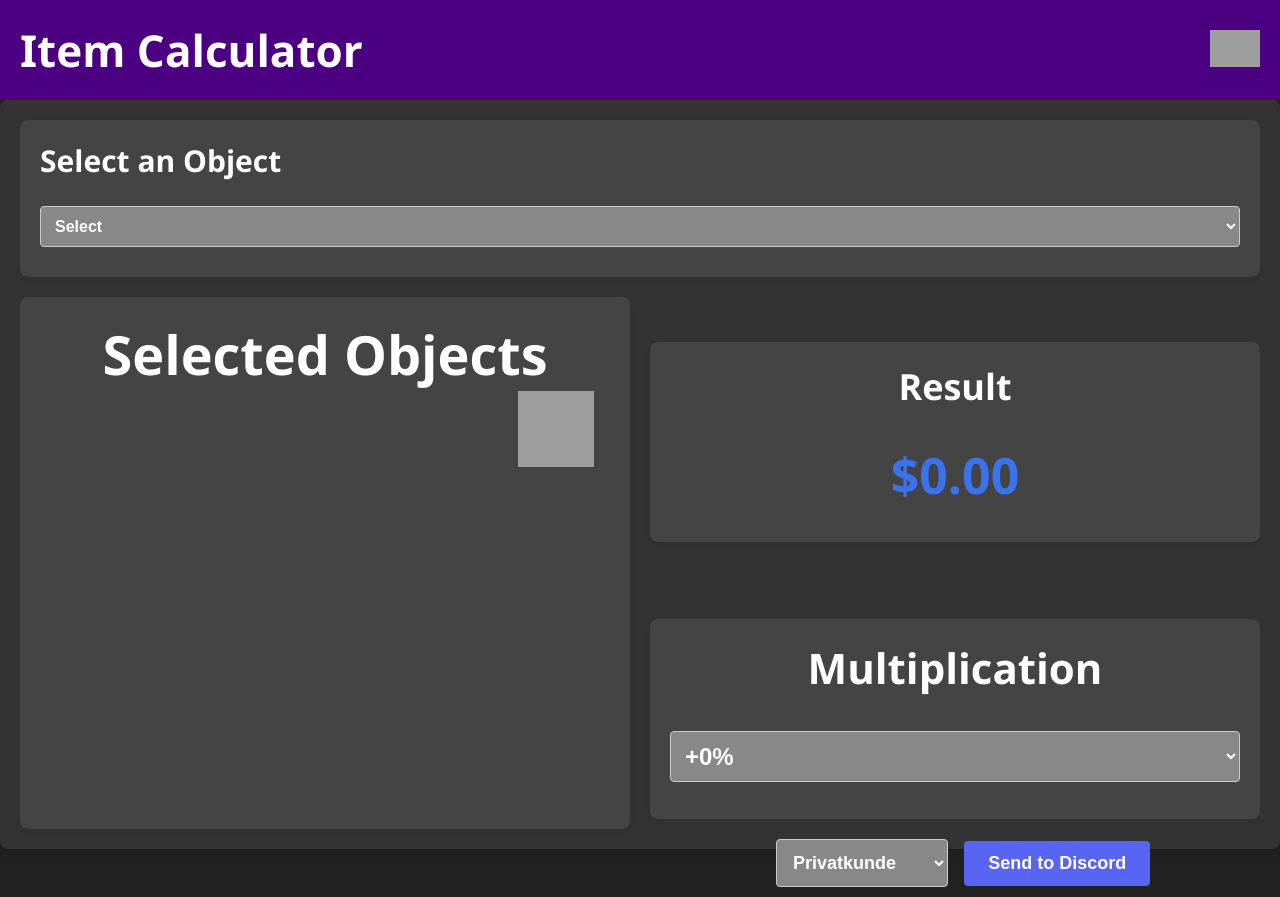
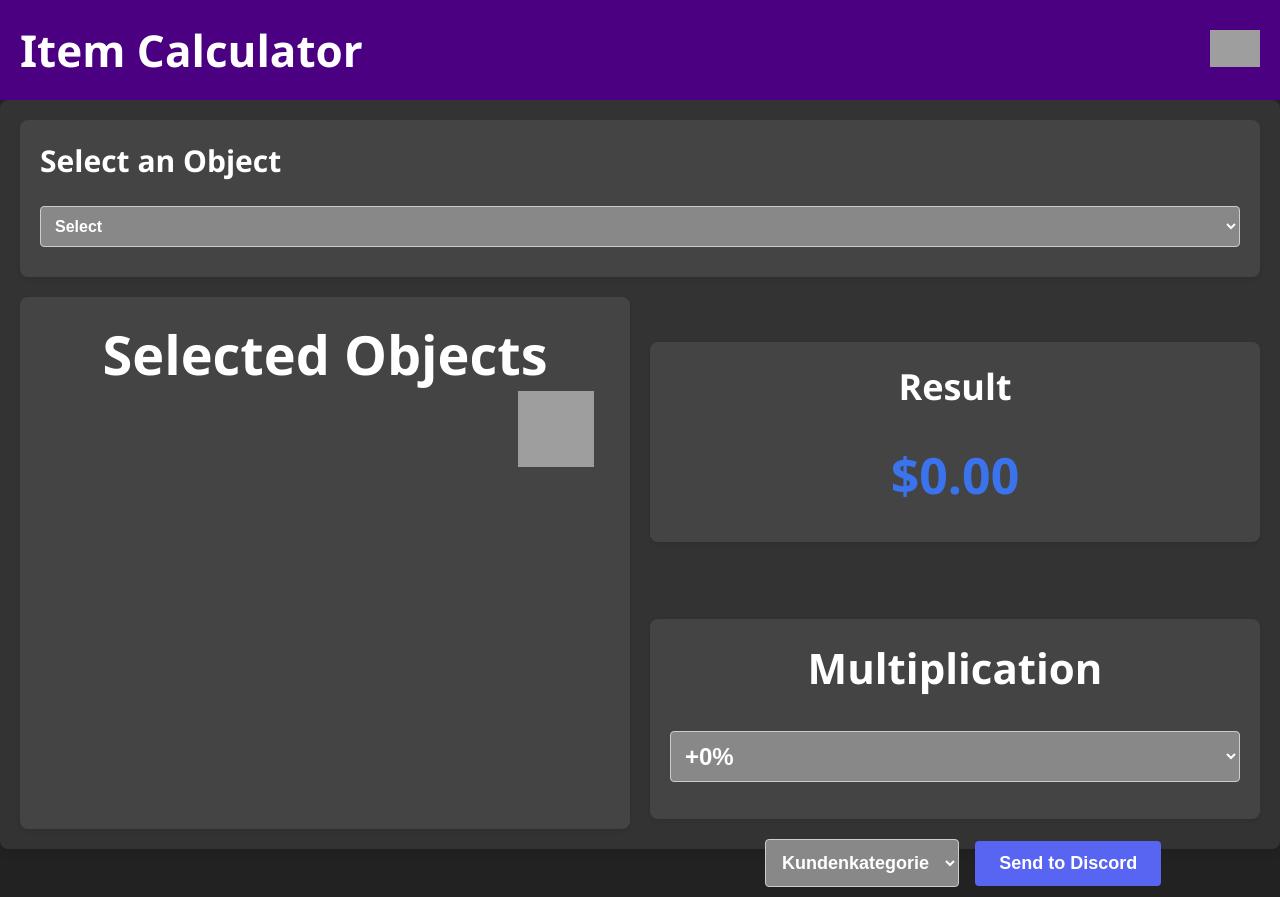
Before and after one commit to Shiryk/Shiryk.github.io, a plain HTML site: page index.html in a window 1280 px wide. Drawn offline with Linux system fonts and the light colour scheme; grey boxes are pictures that could not be loaded.

Commit message:
fixed first bug

```diff
--- a/index.html
+++ b/index.html
@@ -38,6 +38,7 @@
         <div id="discord-container">
           <span id="badge-display"></span>
           <select id="customer-dropdown">
+            <option value="Privatkunde">Kundenkategorie</option>
             <option value="Privatkunde">Privatkunde</option>
             <option value="Vertragskunde">Vertragskunde</option>
           </select>
```
